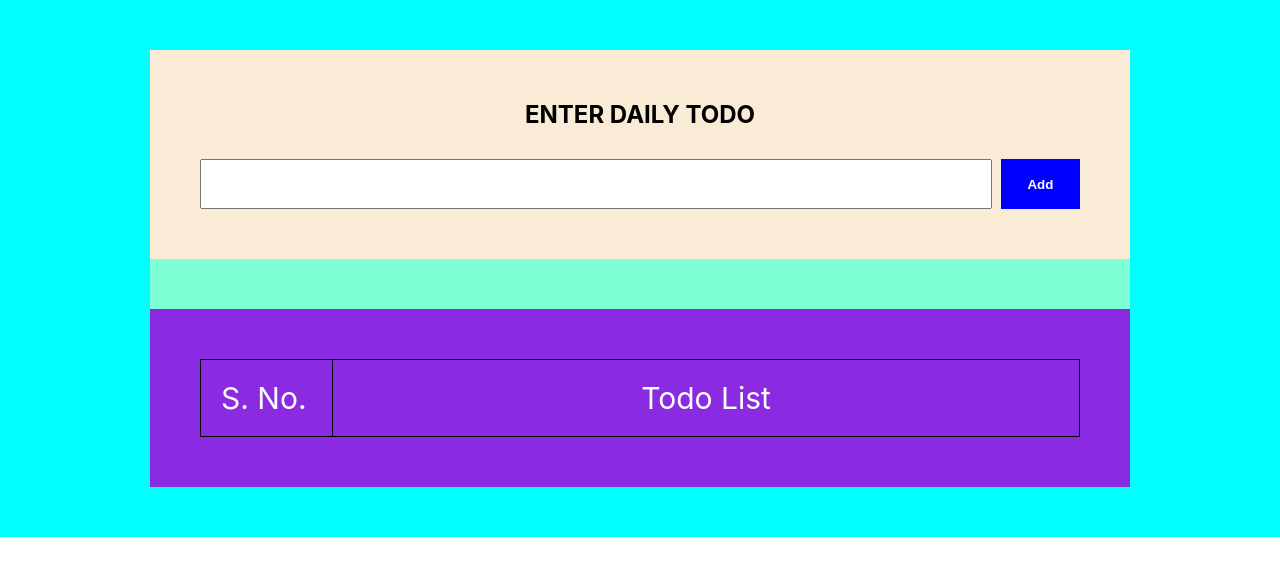
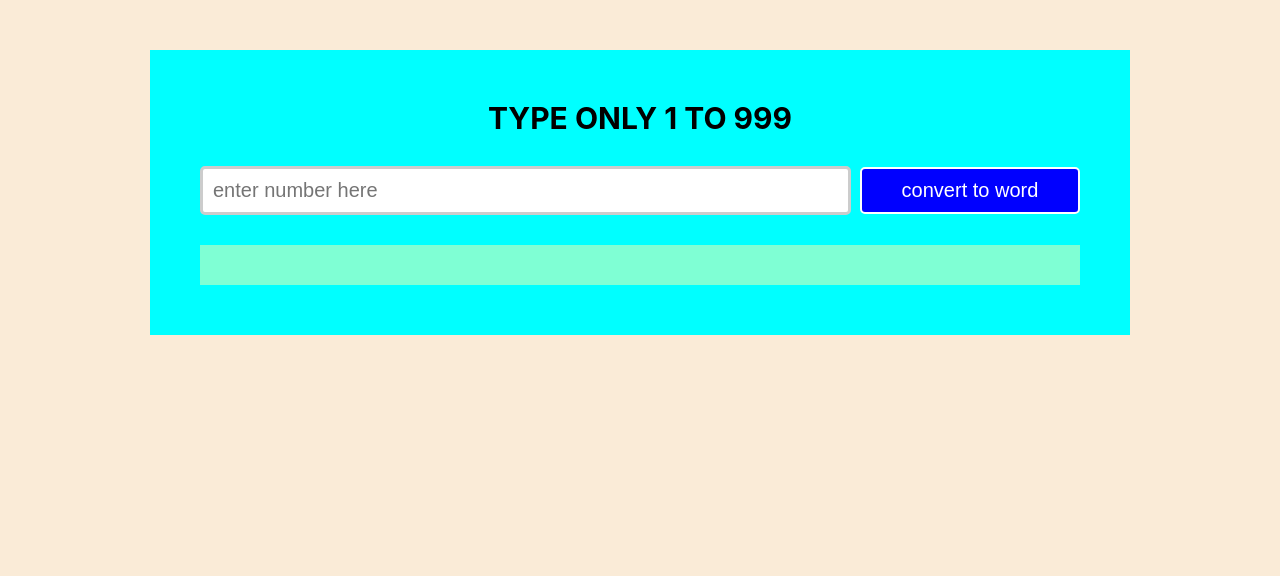
Before and after one commit to pawannagar1996/react-js, a React (Create React App) app: page / in a window 1280 px wide. Shown: the top 576 px of the page. Built offline with nearby package versions, Linux system fonts and the light colour scheme.

Commit message:
number to word:

```diff
--- a/src/App.js
+++ b/src/App.js
@@ -1,10 +1,12 @@
-import TodoListUncntl from "./components/todoList2/todolistUncontrll";
+import NumberToWord from "./components/numberToWord/numberToWord";
+// import TodoListUncntl from "./components/todoList2/todolistUncontrll";
 
 function App() {
   return (
   <div>
-    {/* <ComponentTodoList/> */}
-    <TodoListUncntl/>
+
+    {/* <TodoListUncntl/> */}
+    <NumberToWord/>
 
   </div>
   );
--- /dev/null
+++ b/src/components/numberToWord/numberToWord.css
@@ -0,0 +1,85 @@
+* {
+    box-sizing: border-box;
+    margin: 0;
+    padding: 0; font-size: 20px;
+}
+
+body {
+    background-color: antiquewhite;
+
+
+}
+
+.wrapper {
+    margin: auto;
+    background-color: aqua;
+    padding: 50px;
+    width: 100%;
+    max-width: 980px;
+    margin-top: 50px;
+}
+
+h2{
+    text-align: center;
+    margin-bottom: 30px;
+    text-transform: uppercase;
+    font-size: 30px;
+}
+
+.input-number {
+    width: 74%;
+    margin-right: 1%;
+    color: #333;
+    border: 5px;
+    padding: 10px;
+    border: 3px solid #ccc;
+    transition: 0.5s;
+    outline: none;
+    border-radius: 5px;
+}
+
+.input-number:focus {
+    border: 3px solid #555;
+  }
+
+  .change-word-here{
+
+    font-size: 25px;
+    text-align: center;
+    background-color: aquamarine;
+    padding: 20px;
+    margin-top: 30px;
+    text-transform: uppercase;
+    font-weight: 500;
+    /* display: none; */
+  }
+
+button {
+    width: 25%;
+    padding: 10px 20px;
+    background-color: blue;
+    border: 0;
+    color: #fff;
+    transition: 0.5s;
+    border:2px solid #fff;
+    border-radius: 5px;
+    cursor: pointer;
+}
+button:disabled {
+
+    background-color:rgb(98, 98, 233);
+    cursor:not-allowed;
+    color:  rgb(209, 203, 203);
+}
+button:disabled:hover{
+
+    background-color: rgb(209, 203, 203);
+    color: rgb(98, 98, 233);
+    border:2px solid rgb(98, 98, 233);;
+}
+
+button:hover {
+    background-color: rgb(255, 255, 255);
+    color: blue;
+    border:2px solid blue;
+}
--- /dev/null
+++ b/src/components/numberToWord/numberToWord.js
@@ -0,0 +1,122 @@
+import { useRef, useState } from "react";
+import "./numberToWord.css";
+
+function NumberToWord(event) {
+  const currentRef = useRef();
+  const disableBtn = useRef(true);
+  // const displayWord = useRef();
+  const [word, newWord] = useState();
+
+  function handleChangeNumber() {
+    const OnceMap = [
+      "one",
+      "two",
+      "three",
+      "four",
+      "five",
+      "six",
+      "seven",
+      "eight",
+      "nine",
+      "ten",
+      "eleven",
+      "twelve",
+      "thirteen",
+      "fourteen",
+      "fifteen",
+      "sixteen",
+      "seventeen",
+      "eighteen",
+      "nineteen",
+    ];
+
+    const tensMap = [
+      "ten",
+      "twenty",
+      "thirty",
+      "forty",
+      "fifty",
+      "sixty",
+      "seventy",
+      "eighty",
+      "ninety",
+    ];
+
+    let inputWord = currentRef.current.value;
+    let numberToWordSave = "";
+
+    //100,200,300,400,500,600,700,800,900
+    if (inputWord > 99 && inputWord < 1000) {
+      const hundredPlaceValue = parseInt(inputWord / 100);
+      console.log("hundredPlaceValue " + hundredPlaceValue);
+      let index = hundredPlaceValue - 1;
+      console.log("hundredPlaceValue index " + index);
+      numberToWordSave += " " + OnceMap[index] + " hundred";
+      inputWord -= hundredPlaceValue * 100;
+    }
+    // 21 to 99
+    if (inputWord > 20 && inputWord < 100 && inputWord % 10 !== 0) {
+      console.log("inputWord " + inputWord);
+      const tenPlaceValue = parseInt(inputWord / 10);
+      console.log("tenPlaceValue " + tenPlaceValue);
+      const index = tenPlaceValue - 1;
+      numberToWordSave += " " + tensMap[index];
+      console.log("21to 99 " + numberToWordSave);
+      inputWord -= tenPlaceValue * 10;
+    }
+    //10,20,30,40,50,60,70,80,90
+    if (inputWord <= 99 && inputWord % 10 == 0) {
+      let index = inputWord / 10;
+      numberToWordSave += tensMap[index - 1];
+    }
+
+    //1to 19
+    if (inputWord > 0 && inputWord < 20 && inputWord != 10) {
+      let index = inputWord - 1;
+      numberToWordSave += " " + OnceMap[index];
+      console.log("1to 19" + numberToWordSave);
+    }
+    if (inputWord == 0) {
+      numberToWordSave = "Zero";
+    }
+    console.log("last word" + numberToWordSave);
+    newWord(numberToWordSave);
+    currentRef.current.value = "";
+    disableBtn.current.disabled = true;
+
+
+    return numberToWordSave;
+  }
+
+  function handleInputTextDisable(event) {
+    const inputDisable = event.target.value;
+
+    console.log("target value" + inputDisable);
+    if (inputDisable.trim().length > 0) {
+      disableBtn.current.disabled = false;
+      console.log("button disable false");
+    } else {
+      disableBtn.current.disabled = true;
+      console.log("button disable true hoja");
+    }
+  }
+
+  return (
+    <div className="wrapper">
+      <h2>type only 1 to 999</h2>
+      <input
+        className="input-number"
+        type="text"
+        ref={currentRef}
+        onChange={handleInputTextDisable}
+        placeholder="enter number here"
+      />
+      <button onClick={handleChangeNumber} ref={disableBtn}>
+        convert to word
+      </button>
+      <div className="change-word-here" >{word}</div>
+    </div>
+  );
+}
+
+export default NumberToWord;
--- a/src/components/todoList2/todolistUncontrll.js
+++ b/src/components/todoList2/todolistUncontrll.js
@@ -3,7 +3,7 @@ import "./todolistUncontroll.css";
 
 export default function TodoListUncntl() {
   const currentRef = useRef();
-  const disableBtn = useRef(false);
+  const disableBtn = useRef();
   const [currentValue, updateValue] = useState([]);
   const [oldSerialNumber, updateSerialNumber] = useState(1);
   // const [oldStatus,newStatus] = useState("pending")
@@ -15,19 +15,20 @@ export default function TodoListUncntl() {
       text: newText,
       serialNumber: oldSerialNumber,
       status: "active",
+      editing: false,
     };
     const newTodos = JSON.parse(JSON.stringify(currentValue));
     newTodos.push(todos);
     updateValue(newTodos);
     currentRef.current.value = "";
-    disableBtn.current.disabled=true;
+    disableBtn.current.disabled = true;
     updateSerialNumber(oldSerialNumber + 1);
   }
 
   function changeLi(event) {
     let id = event.target.id;
     id = id.split("--")[1];
-    console.log(id);
+    // console.log(id);
     const index = currentValue.findIndex((todo) => id === todo.id);
     const todo = { ...currentValue[index], status: "done" };
     const newTodos = [...currentValue];
@@ -45,7 +46,7 @@ export default function TodoListUncntl() {
   }
 
   function renderList(items) {
-    const { id, text, serialNumber, status } = items;
+    const { id, text, serialNumber, status, editing } = items;
 
     return (
       <div key={id}>
@@ -54,7 +55,14 @@ export default function TodoListUncntl() {
           <span className="text">{text}</span>
 
           <div className="button-section">
-            <button className="btn edit">Edit</button>
+            <button
+              className="btn edit"
+              disabled={status === "done"}
+              id={"btn-edit--" + id}
+              onClick={handleEdit}
+            >
+              {editing ? "done edit" : "edit"}
+            </button>
             <button
               className="btn pending"
               id={"btn-done--" + id}
@@ -75,11 +83,30 @@ export default function TodoListUncntl() {
     console.log("target value" + inputDisable);
     if (inputDisable.trim().length > 0) {
       disableBtn.current.disabled = false;
-      console.log("button disable false")
+      console.log("button disable false");
     } else {
       disableBtn.current.disabled = true;
-      console.log("button disable true")
+      console.log("button disable true");
     }
+  }
+
+  function handleEdit(event) {
+    let id = event.target.id;
+    id = id.split("--")[1];
+    const index = currentValue.findIndex((todo) => id === todo.id);
+
+    const todo = { ...currentValue[index] };
+    if (todo.editing) {
+      const inputTodoEle = document.getElementById("input-todo--" + id);
+
+      todo.text = inputTodoEle.value;
+    }
+
+    todo.editing = !todo.editing;
+
+    const newTodos = [...currentValue];
+    newTodos[index] = todo;
+    updateValue(newTodos);
   }
 
   return (
@@ -94,7 +121,7 @@ export default function TodoListUncntl() {
           ref={currentRef}
           onChange={handleInputTextChange}
         />
-        <button onClick={handleAddTodo} ref={disableBtn} >
+        <button onClick={handleAddTodo} ref={disableBtn}>
           Add
         </button>
       </div>
```
